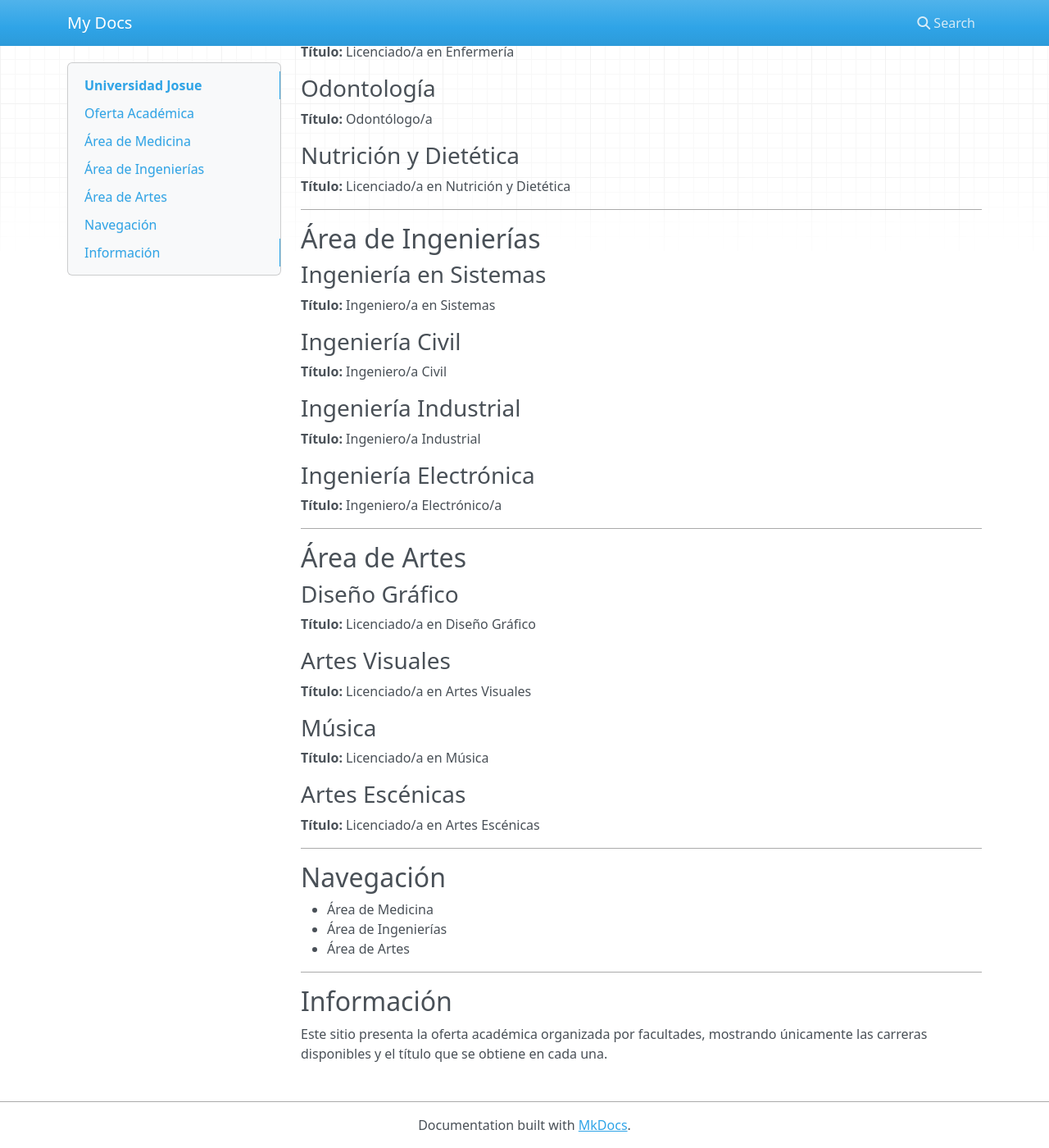
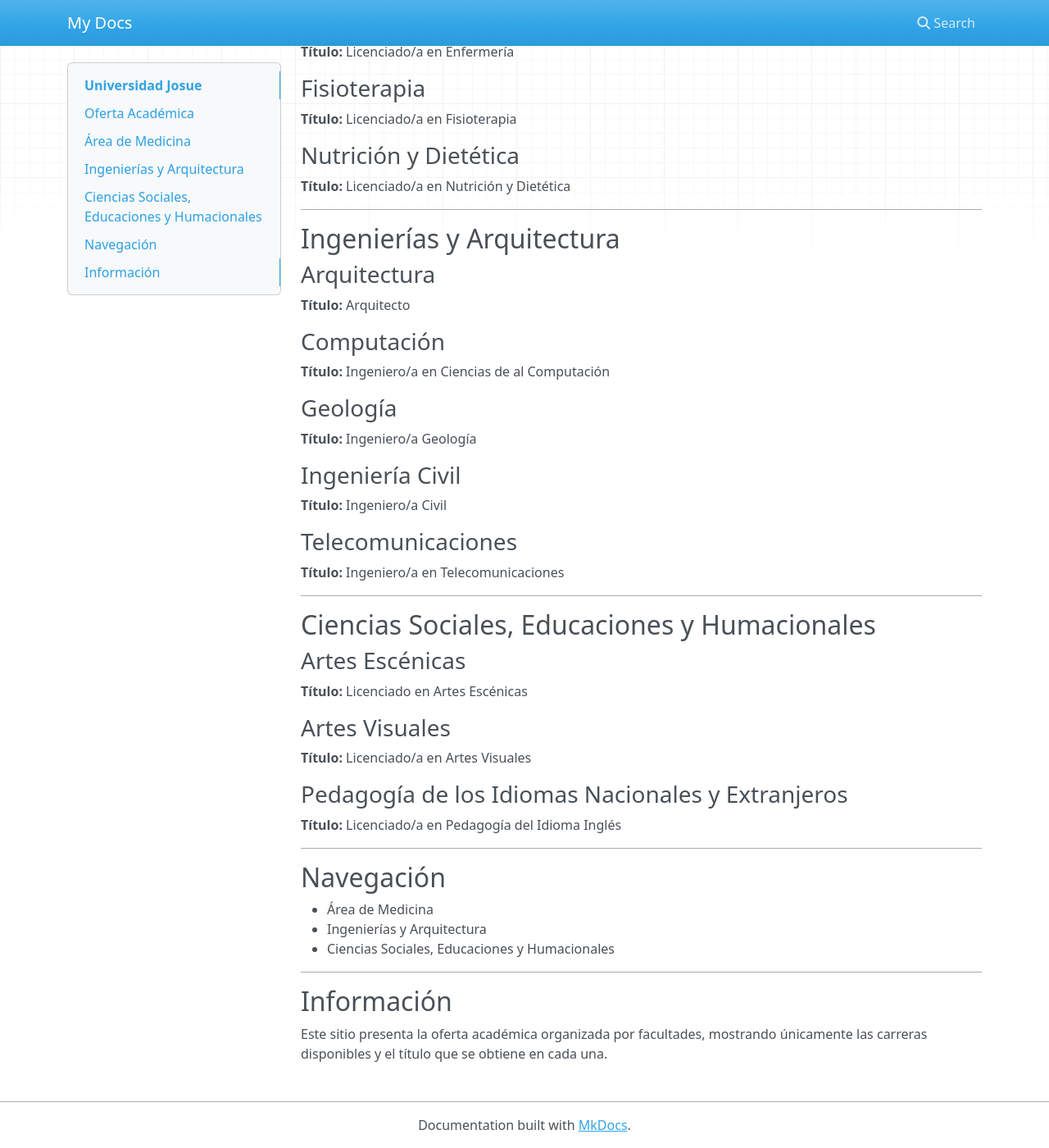
Before and after one commit to Universidad-josue/universidad-josue, an MkDocs documentation site: the page built from docs/index.md, in a window 1280 px wide and 1400 px high, scrolled down 380 px. Shown: the whole window at 82% size. Built offline with MkDocs 1.6.1, drawn with Linux system fonts in a browser that asks for light colours; nearby versions of some CDN libraries.

Commit message:
Pagina Universidad

```diff
--- a/docs/index.md
+++ b/docs/index.md
@@ -13,51 +13,51 @@ Bienvenido al portal de oferta académica. Aquí podrás consultar las carreras
 ### Enfermería
 **Título:** Licenciado/a en Enfermería
 
-### Odontología
-**Título:** Odontólogo/a
+### Fisioterapia
+**Título:** Licenciado/a en Fisioterapia
 
 ### Nutrición y Dietética
 **Título:** Licenciado/a en Nutrición y Dietética
 
 ---
 
-## Área de Ingenierías
+## Ingenierías y Arquitectura
 
-### Ingeniería en Sistemas
-**Título:** Ingeniero/a en Sistemas
+### Arquitectura
+**Título:** Arquitecto
+
+### Computación
+**Título:** Ingeniero/a en Ciencias de al Computación
+
+### Geología
+**Título:** Ingeniero/a Geología
 
 ### Ingeniería Civil
 **Título:** Ingeniero/a Civil
 
-### Ingeniería Industrial
-**Título:** Ingeniero/a Industrial
-
-### Ingeniería Electrónica
-**Título:** Ingeniero/a Electrónico/a
+### Telecomunicaciones
+**Título:** Ingeniero/a en Telecomunicaciones
 
 ---
 
-## Área de Artes
+## Ciencias Sociales, Educaciones y Humacionales
 
-### Diseño Gráfico
-**Título:** Licenciado/a en Diseño Gráfico
+### Artes Escénicas
+**Título:** Licenciado en Artes Escénicas
 
 ### Artes Visuales
 **Título:** Licenciado/a en Artes Visuales
 
-### Música
-**Título:** Licenciado/a en Música
-
-### Artes Escénicas
-**Título:** Licenciado/a en Artes Escénicas
+### Pedagogía de los Idiomas Nacionales y Extranjeros
+**Título:** Licenciado/a en Pedagogía del Idioma Inglés
 
 ---
 
 ## Navegación
 
 - Área de Medicina
-- Área de Ingenierías
-- Área de Artes
+- Ingenierías y Arquitectura
+- Ciencias Sociales, Educaciones y Humacionales
 
 ---
 
```
